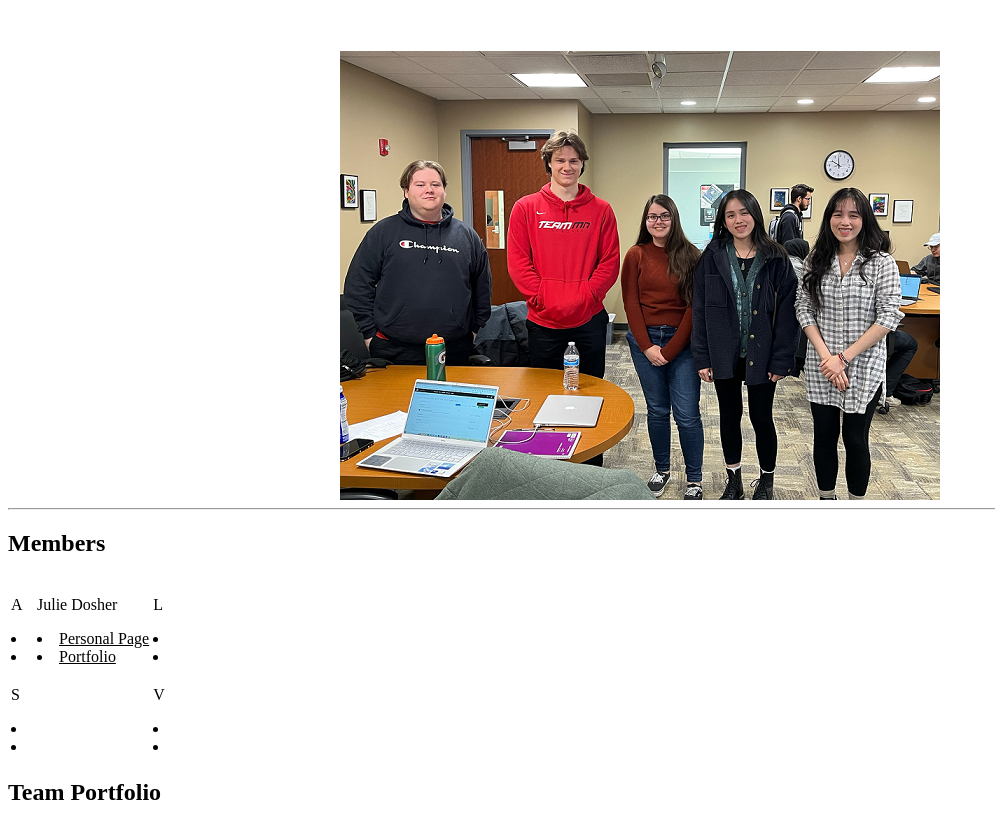
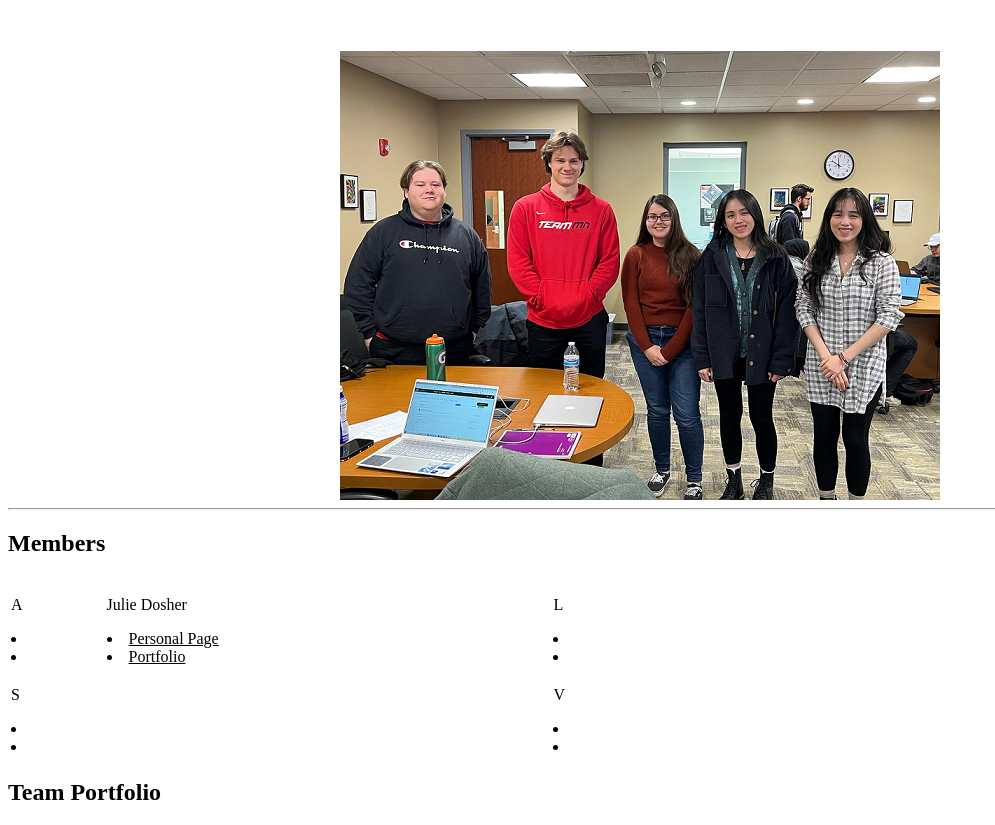
Before and after one commit to JustEnough-WebApp/GettingToKnowEachOther_Teams, a website: page index.html in a window 1280 px wide. Shown: the part 87-912 px from the top of the page, without its empty margins (0-995 px from the left). Drawn offline with Linux system fonts and the light colour scheme.

Commit message:
fixed table width

```diff
--- a/static/style.css
+++ b/static/style.css
@@ -1,5 +1,6 @@
 a {color: black;}
 h1 {font-size: 32pt; text-align: center;}
+table {width: 80vh}
 
 #Intro {
     height: 100vh;
```
